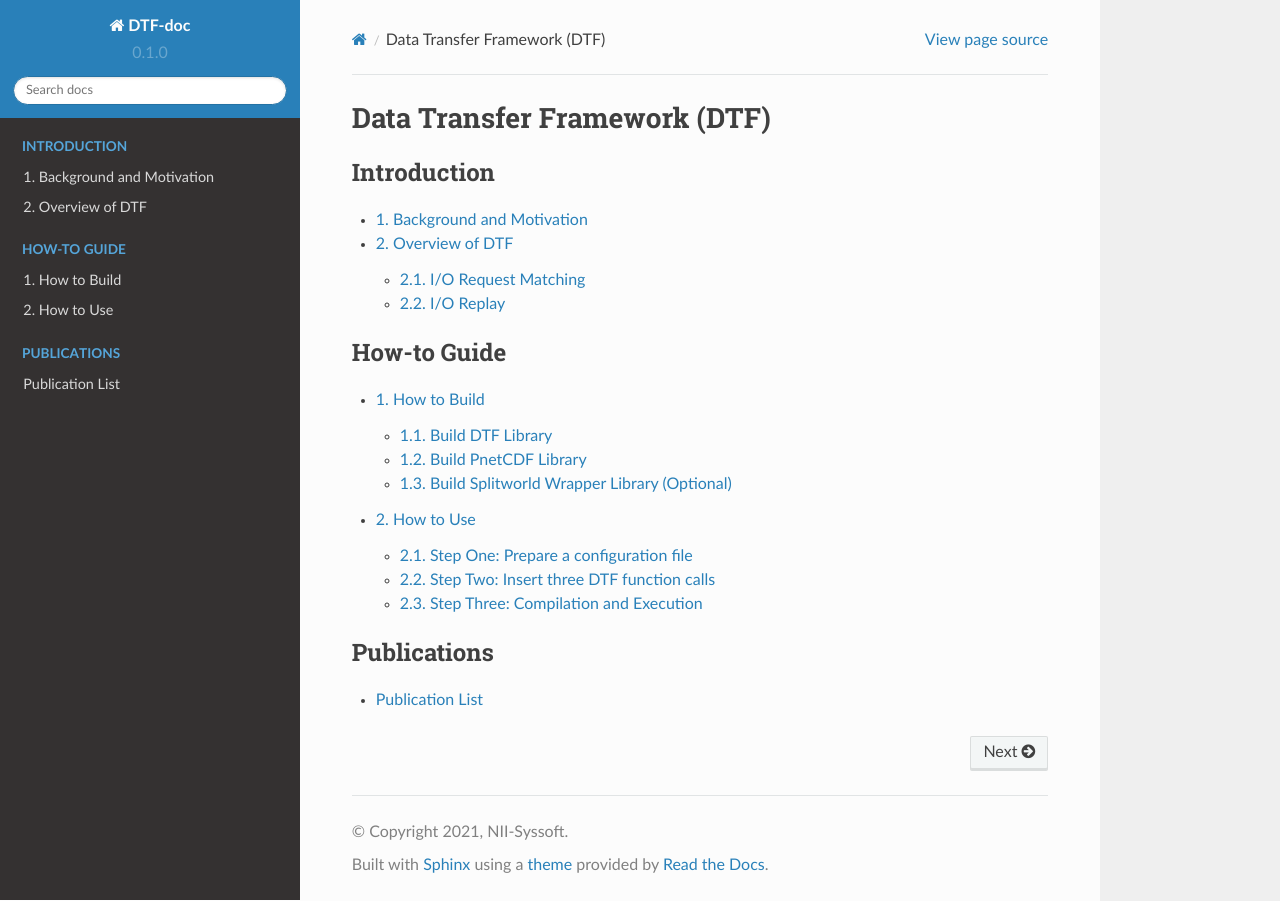
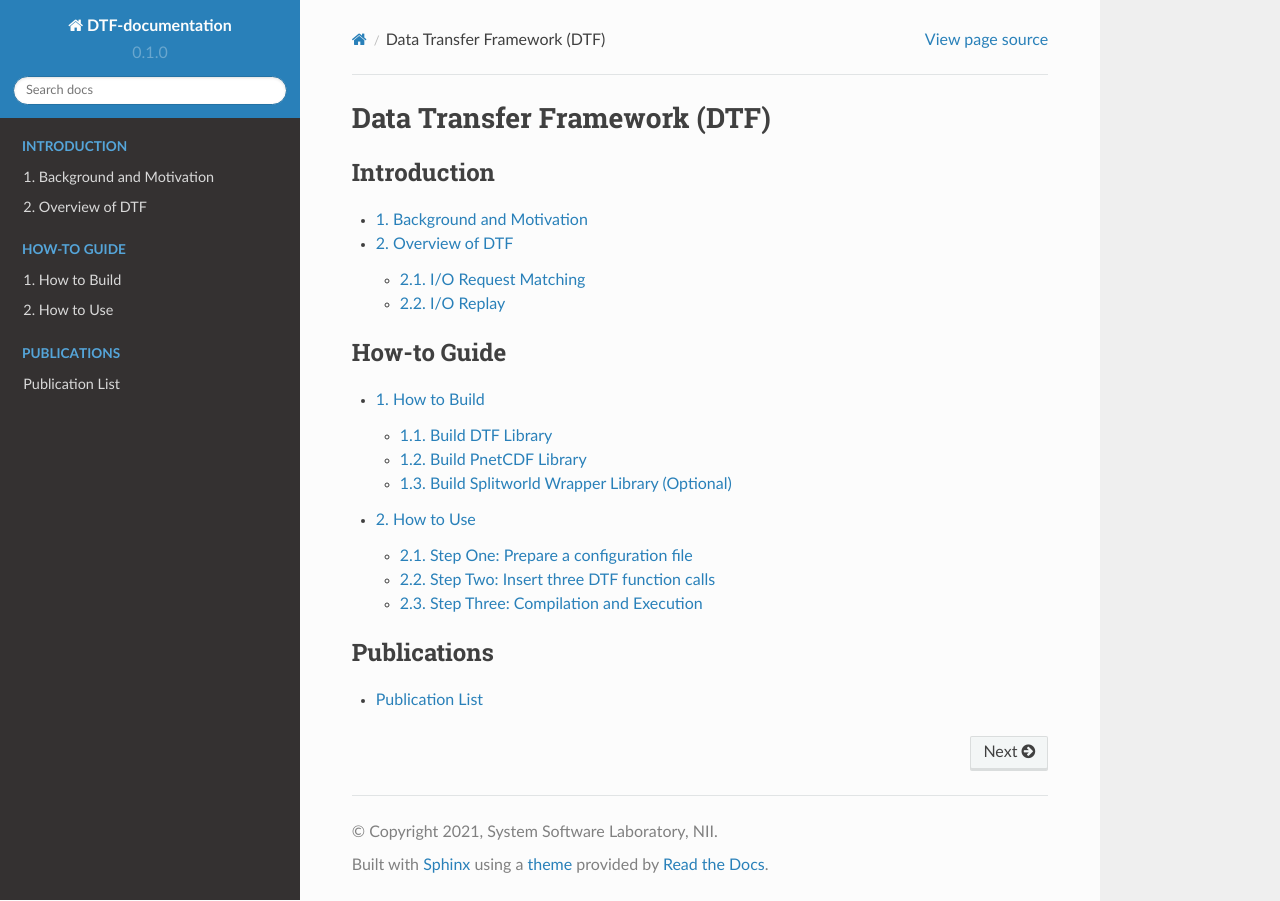
Before and after one commit to yjie2366/dtf-docs, a Sphinx documentation site: the page built from docs/source/index.rst, in a window 1280 px wide. Built offline with Sphinx 7.4.7 and the Read the Docs theme 2.0.0, drawn with Linux system fonts in a browser that asks for light colours.

Commit message:
Updated contact and copyright info.

```diff
--- a/docs/source/conf.py
+++ b/docs/source/conf.py
@@ -2,8 +2,8 @@
 
 # -- Project information
 
-project = 'DTF-doc'
-copyright = '2021, NII-Syssoft'
+project = 'DTF-documentation'
+copyright = '2021, System Software Laboratory, NII'
 author = 'NII-Syssoft'
 
 release = '0.1'
--- a/docs/source/intro.rst
+++ b/docs/source/intro.rst
@@ -4,3 +4,5 @@
 .. include:: background.rst
 
 .. include:: overview.rst
+
+.. include:: contact.rst
--- a/lumache.py
+++ b/lumache.py
@@ -1,7 +1,3 @@
-"""
-Lumache - Python library for cooks and food lovers.
-"""
-
 __version__ = "0.1.0"
 
 
```
